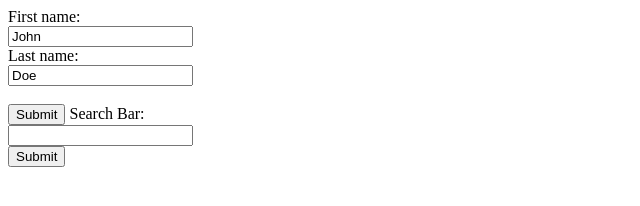
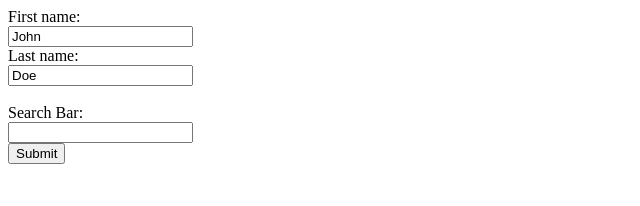
Before and after one commit to Shagain/first_html, a plain HTML site: page form.html in a window 1280 px wide. Shown: the whole page, without its empty margins (0-640 px from the left). Drawn offline with Linux system fonts and the light colour scheme.

Commit message:
form html form getting rid of one of the button from duplicate

```diff
--- a/form.html
+++ b/form.html
@@ -13,7 +13,7 @@
     <input type="text" id="fname" name="fname" value="John"><br>
     <label for="lname">Last name:</label><br>
     <input type="text" id="lname" name="lname" value="Doe"><br><br>
-    <input type="submit" value="Submit">
+    <!-- <input type="submit" value="Submit"> -->
 
     <label for="fname">Search Bar:</label><br>
     <input type="text" id="search_input" name="q"><br>
```
